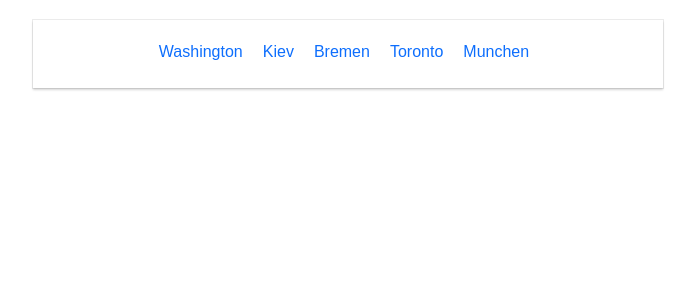
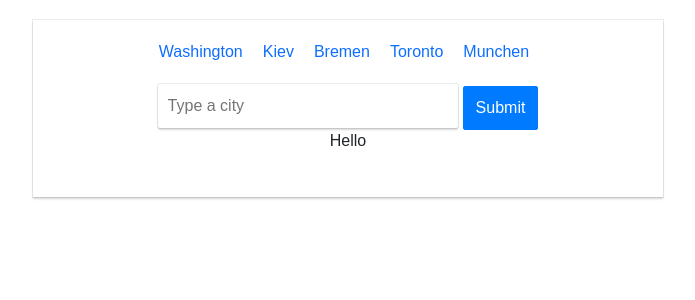
Before and after one commit to YuryevaAlina/App-react-weather, a React (Create React App) app: page / in a window 1280 px wide. Shown: the top 300 px of the page, without its empty margins (52-747 px from the left). Built offline with nearby package versions, Linux system fonts and the light colour scheme.

Commit message:
Search block

```diff
--- a/src/App.css
+++ b/src/App.css
@@ -40,3 +40,32 @@ li {
 .App .App-header {
   text-align: center;
 }
+
+.App button {
+  margin-left: 5px;
+  position: relative;
+  top: 1px;
+}
+
+.App .btn {
+  background-color: #007bff;
+  border-color: #007bff;
+  border-radius: 2px;
+  color: #fff;
+  height: 44px;
+}
+
+.App input {
+  border-radius: 2px;
+  border: none;
+  box-shadow: 0 2px 2px 0 rgb(0 0 0 / 16%), 0 0 0 1px rgb(0 0 0 / 8%);
+  height: 44px;
+  outline: 0;
+  padding: 10px;
+  width: 300px;
+}
+
+.App .SearchForm {
+  text-align: center;
+  margin: 20px 0 20px 0;
+}
--- a/src/App.js
+++ b/src/App.js
@@ -1,5 +1,6 @@
 import "./App.css";
 import Navigation from "./Navigation";
+import SearchForm from "./SearchForm";
 
 function App() {
   return (
@@ -11,6 +12,9 @@ function App() {
               <Navigation />
             </header>
           </div>
+          <div>
+            <SearchForm />
+          </div>
         </div>
       </div>
     </div>
--- a/src/Navigation.js
+++ b/src/Navigation.js
@@ -9,7 +9,7 @@ export default function Navigations() {
         <a href="/">Kiev</a>
       </li>
       <li className="Navigation">
-        <a href="/sydney">Bremen</a>
+        <a href="/">Bremen</a>
       </li>
       <li className="Navigation">
         <a href="/">Toronto</a>
--- /dev/null
+++ b/src/SearchForm.js
@@ -0,0 +1,17 @@
+import React from "react";
+import WeatherInfo from "./WeatheInfo";
+
+export default function SearchForm() {
+  return (
+    <div className="SearchForm">
+      <form>
+        <input type="search" placeholder="Type a city" />
+        <button className="btn" type="submit">
+          Submit
+        </button>
+      </form>
+
+      <WeatherInfo />
+    </div>
+  );
+}
--- /dev/null
+++ b/src/WeatheInfo.js
@@ -0,0 +1,5 @@
+import React from "react";
+
+export default function WeatherInfo() {
+  return <p>Hello</p>;
+}
```
